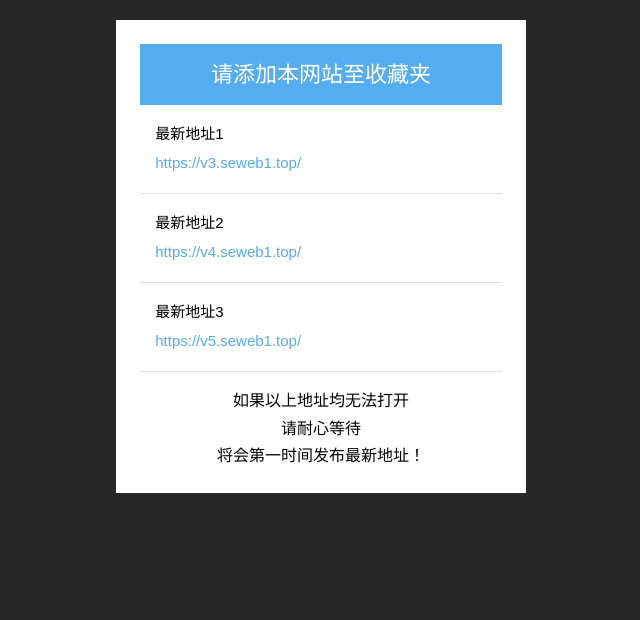
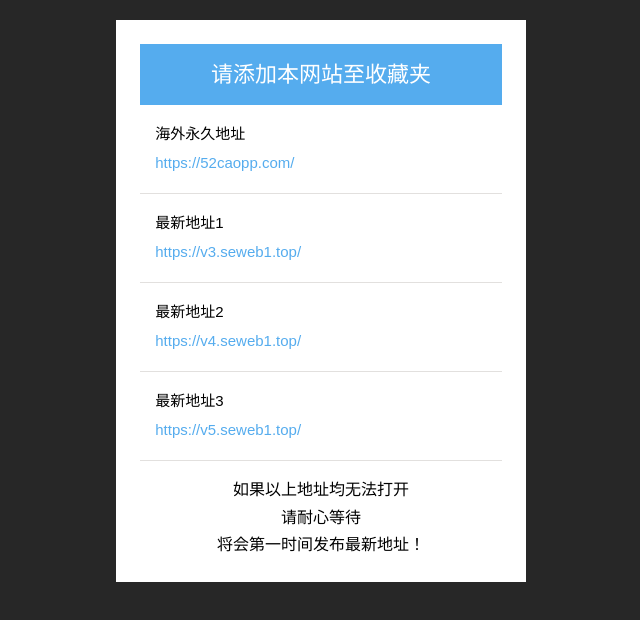
Before and after one commit to 22wa/22video, a plain HTML site: page index.html in a window 1280 px wide. Shown: the part 128-748 px from the top of the page, without its empty margins (319-959 px from the left). Drawn offline with Linux system fonts and the light colour scheme.

Commit message:
Update index.html

```diff
--- a/index.html
+++ b/index.html
@@ -328,6 +328,11 @@ p.footer a:hover {
 					<h2>请添加本网站至收藏夹</h2>
 					<ul>
 						<li>
+							海外永久地址
+							<a href="https://52caopp.com/" target="_blank"><i>https://52caopp.com/</i></a>
+					       </li>
+
+						<li>
 							最新地址1
 							<a href="https://v3.seweb1.top/" target="_blank"><i>https://v3.seweb1.top/</i></a>
 					       </li>
```
